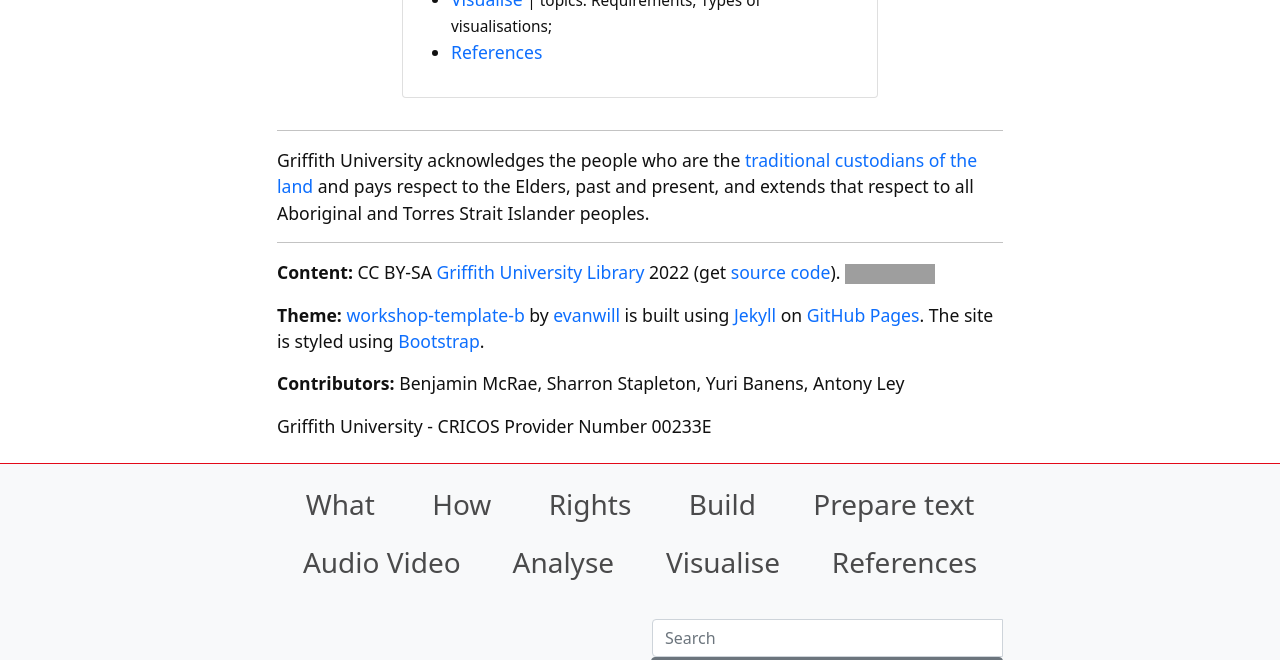
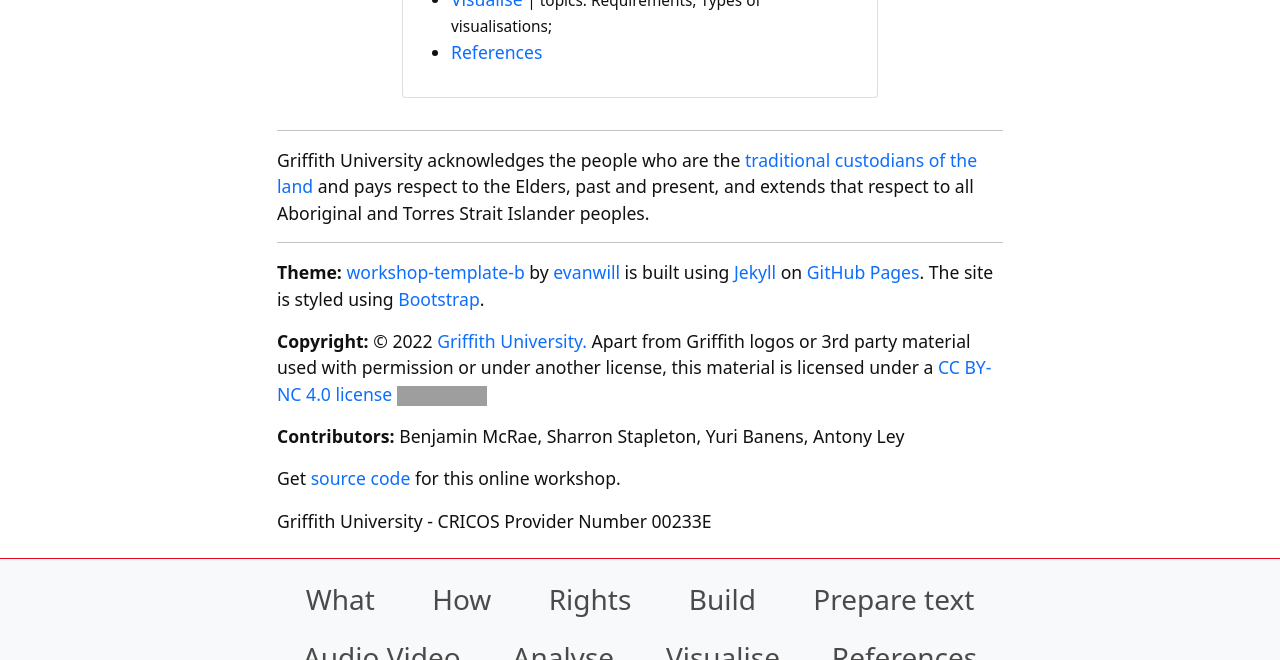
Before and after one commit to GULibrarySandbox/intro-text-mining-analysis-2022, a Jekyll site: the page built from index.md, in a window 1280 px wide and 900 px high, scrolled down 1547 px, cut to the strip 0-660 px from the top of the window. Built offline with Jekyll 4.4.1, drawn with Linux system fonts in a browser that asks for light colours; grey boxes are pictures that could not be loaded.

Commit message:
Update CC-license-MT.html

```diff
--- a/_includes/template/credits.html
+++ b/_includes/template/credits.html
@@ -1,5 +1,6 @@
 <p>Griffith University acknowledges the people who are the <a href="https://www.griffith.edu.au/about-griffith/first-peoples" target="_blank" rel="noopener">traditional custodians of the land</a> and pays respect to the Elders, past and present, and extends that respect to all Aboriginal and Torres Strait Islander peoples.</p>---
-<p><strong>Content:</strong> CC BY-SA {% if site.github_username %}<a href="https://github.com/{{ site.github_username }}">{{ site.author }}</a>{% else %}{{ site.author }}{% endif %} {{ site.pub_year}} (get <a href="{{ site.repo }}" target="_blank" rel="noopener">source code</a>). <a href="http://creativecommons.org/licenses/by-sa/4.0/" rel="license"><img src="https://i.creativecommons.org/l/by-sa/4.0/88x31.png" alt="Creative Commons License" /></a></p>
 <p><strong>Theme:</strong> <a href="https://github.com/evanwill/workshop-template-b" target="_blank" rel="noopener">workshop-template-b</a> by <a href="https://github.com/evanwill/" target="_blank" rel="noopener">evanwill</a> is built using <a href="https://jekyllrb.com/" target="_blank" rel="noopener">Jekyll</a> on <a href="https://pages.github.com/" target="_blank" rel="noopener">GitHub Pages</a>. The site is styled using <a href="https://getbootstrap.com/" target="_blank" rel="noopener">Bootstrap</a>.</p>
+<p><strong>Copyright:</strong> © {{ site.pub_year}} <a href="https://www.griffith.edu.au/library" target="_blank" rel="noopener">Griffith University.</a> Apart from Griffith logos or 3rd party material used with permission or under another license, this material is licensed under a <a href="https://creativecommons.org/licenses/by-nc/4.0/" rel="license">CC BY-NC 4.0 license</a> <img src="https://licensebuttons.net/l/by-nc/4.0/88x31.png" alt="Creative Commons License" /></p>
 <p><strong>Contributors:</strong> {% include_relative /CONTRIBUTING.md %}</p>
+Get <a href="{{ site.source-code }}" target="_blank" rel="noopener">source code</a> for this online workshop.
 <p>Griffith University - CRICOS Provider Number 00233E</p>
```
